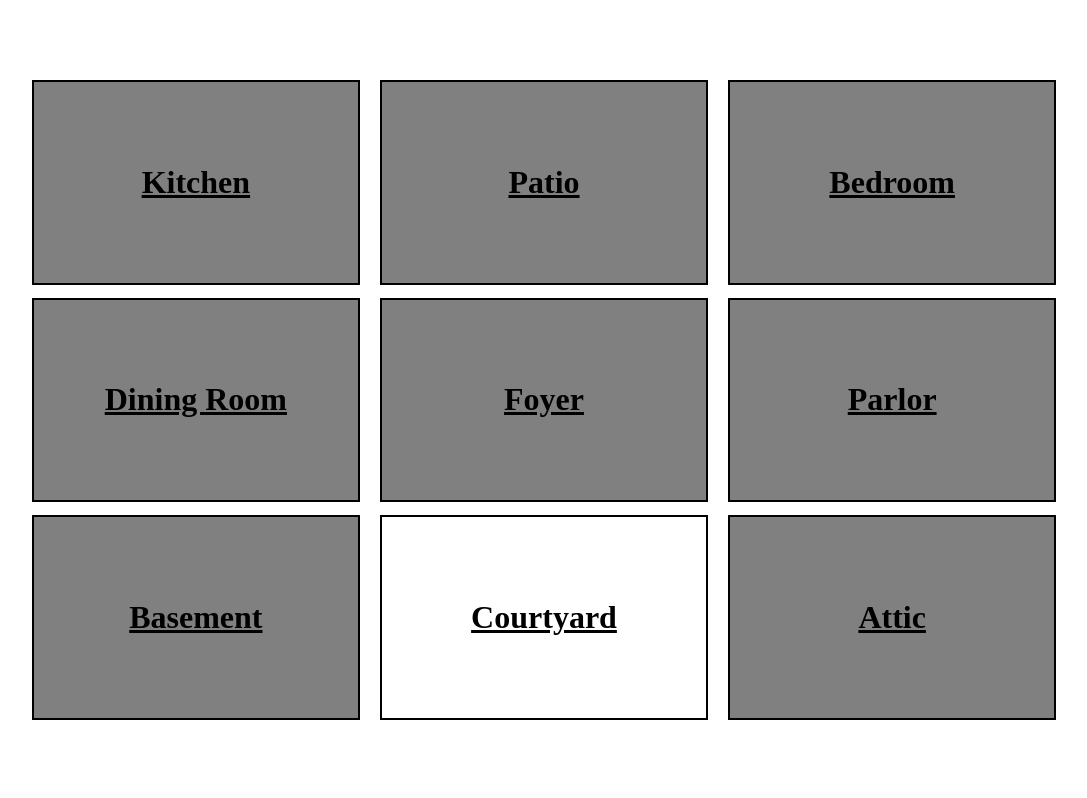
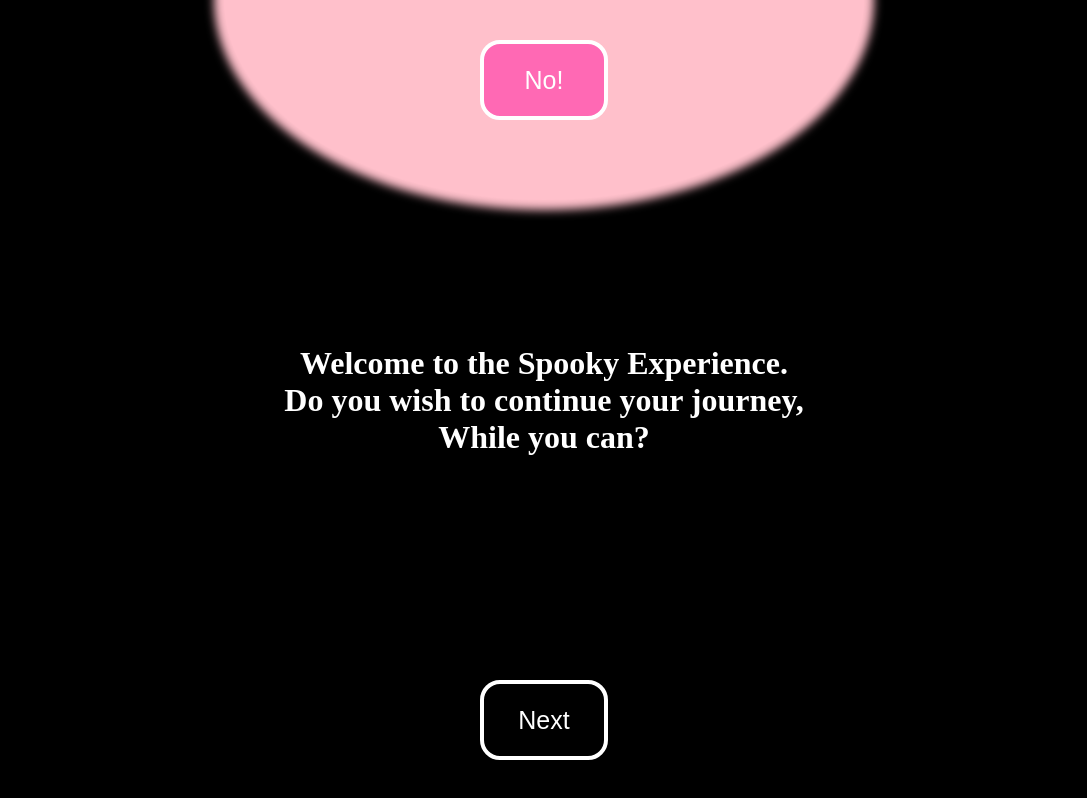
Before and after one commit to ArcImperium/spooky, a React (Vite) app: page / in a window 1280 px wide. Shown: the whole page, without its empty margins (96-1183 px from the left). Built offline with nearby package versions, Linux system fonts and the light colour scheme.

Commit message:
I added a backstory to the spooks. Complete with transitions and an opt-out for scaredy cats.

```diff
--- a/src/App.jsx
+++ b/src/App.jsx
@@ -1,5 +1,6 @@
 import {useState, useEffect} from 'react'
 import './App.css'
+import Story from './Story.jsx'
 import Home from './Home.jsx'
 import Attic from './Attic.jsx'
 import Basement from './Basement.jsx'
@@ -13,6 +14,8 @@ import Patio from './Patio.jsx'
 
 function App() {
   const [page, setPage] = useState(0)
+  const [showStory, setShowStory] = useState(true)
+  const [win, setWin] = useState(false)
 
   const [discovered1, setDiscovered1] = useState(true)
   const [discovered2, setDiscovered2] = useState(false)
@@ -89,7 +92,8 @@ function App() {
 
   return (
     <>
-      {findPage(page)}
+    {showStory && (<Story setShowStory={setShowStory}/>)}
+    {!showStory && (<>{findPage(page)}</>)}
     </>
   )
 }
--- /dev/null
+++ b/src/Story.css
@@ -0,0 +1,85 @@
+.story-background {
+    position: fixed;
+    top: 0;
+    left: 0;
+    height: 100%;
+    width: 100%;
+    background-color: black;
+}
+
+.story {
+    position: fixed;
+    display: flex;
+    top: 10%;
+    left: 10%;
+    height: 80%;
+    width: 80%;
+    align-items: center;
+    justify-content: center;
+
+    color: white;
+}
+
+.message {
+    position: absolute;
+    width: 100%;
+    text-align: center;
+    transition: opacity 2s ease-in-out;
+}
+.message.get-out {
+    opacity: 0;
+}
+.message.get-in {
+    opacity: 1;
+}
+
+.story-button {
+    position: fixed;
+    height: 10%;
+    width: 10%;
+    bottom: 5%;
+    left: 45%;
+
+    background-color: black;
+    border: 4px solid white;
+    color: white;
+    border-radius: 20px;
+    font-size: 25px;
+
+    transition: transform 0.5s ease;
+}
+.story-button:hover {
+    transform: scale(1.05);
+}
+
+.heck-no-container {
+    position: fixed;
+    height: 50%;
+    width: 50%;
+    bottom: 75%;
+    left: 25%;
+
+    background-color: pink;
+    border-radius: 50%;
+    box-shadow: 0 0 10px 10px pink;
+}
+
+.heck-no {
+    position: fixed;
+    height: 10%;
+    width: 10%;
+    top: 5%;
+    left: 45%;
+
+    background-color: hotpink;
+    border: 4px solid white;
+    color: white;
+    border-radius: 20px;
+    font-size: 25px;
+
+    transition: box-shadow 0.5s ease, transform 0.5s ease;
+}
+.heck-no:hover {
+    box-shadow: inset 0 0 10px 2px pink;
+    transform: scale(1.05);
+}
--- /dev/null
+++ b/src/Story.jsx
@@ -0,0 +1,76 @@
+import {useState} from "react"
+import './Story.css'
+
+function Story({setShowStory, setWin}) {
+    const [storyPage, setStoryPage] = useState(0)
+    const [getOut, setGetOut] = useState(false)
+
+    function handleNext() {
+        setGetOut(true)
+        setTimeout(() => {
+            setStoryPage(prev => prev + 1)
+            setGetOut(false)
+            if (storyPage === 3) {
+                setShowStory(false)
+            }
+        }, 2000)
+    }
+
+    function findStoryPage() {
+        if (storyPage === 0) {
+            return(
+                <h1 className={`message ${getOut ? "get-out" : "get-in"}`}>
+                Welcome to the Spooky Experience.<br/>
+                Do you wish to continue your journey,<br/>
+                While you can?
+                </h1>
+            )
+        }
+        else if (storyPage === 1) {
+            return(
+                <h1 className={`message ${getOut ? "get-out" : "get-in"}`}>
+                    It is the dead of night as you travel to the Spooky Mansion.<br/>
+                    There are rumors that the mansion is haunted,<br/>
+                    But still you reach the front gate.<br/>
+                    Do you still proceed?
+                </h1>
+            )
+        }
+        else if (storyPage === 2) {
+            return(
+                <h1 className={`message ${getOut ? "get-out" : "get-in"}`}>
+                    As you enter, the gate shuts behind you.<br/>
+                    You realize that you are now trapped in the Spooky Mansion.<br/>
+                    Now you have no choice but to continue.<br/>
+                </h1>
+            )
+        }
+        else if (storyPage === 3) {
+            return(
+                <h1 className={`message ${getOut ? "get-out" : "get-in"}`}>
+                    You stand at the edge of the Courtyard.<br/>
+                    The mansion towers above you, sending chills down your spine.<br/>
+                    There is a map on the ground that shows the layout of the mansion.<br/>
+                    I recommend searching for and completing puzzles in each room.<br/>
+                    I've done enough talking, it's your turn now:
+                </h1>
+            )
+        }
+    }
+
+    return(
+        <>
+        <div className="story-background">
+            <div className="story">
+                {findStoryPage()}
+                <button className="story-button" onClick={() => {handleNext()}}>Next</button>
+                {(storyPage < 2) && (<div className="heck-no-container">
+                    <button className="heck-no" onClick={() => {setWin(true)}}>No!</button>
+                </div>)}
+            </div>
+        </div>
+        </>
+    )
+}
+
+export default Story
```
